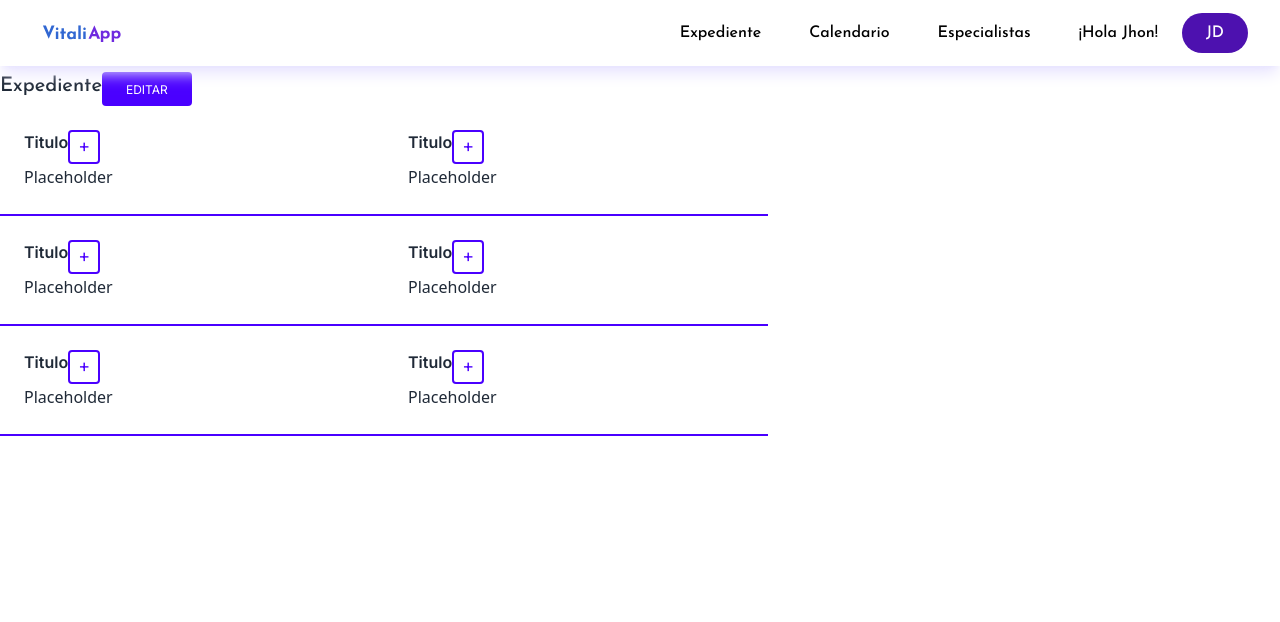
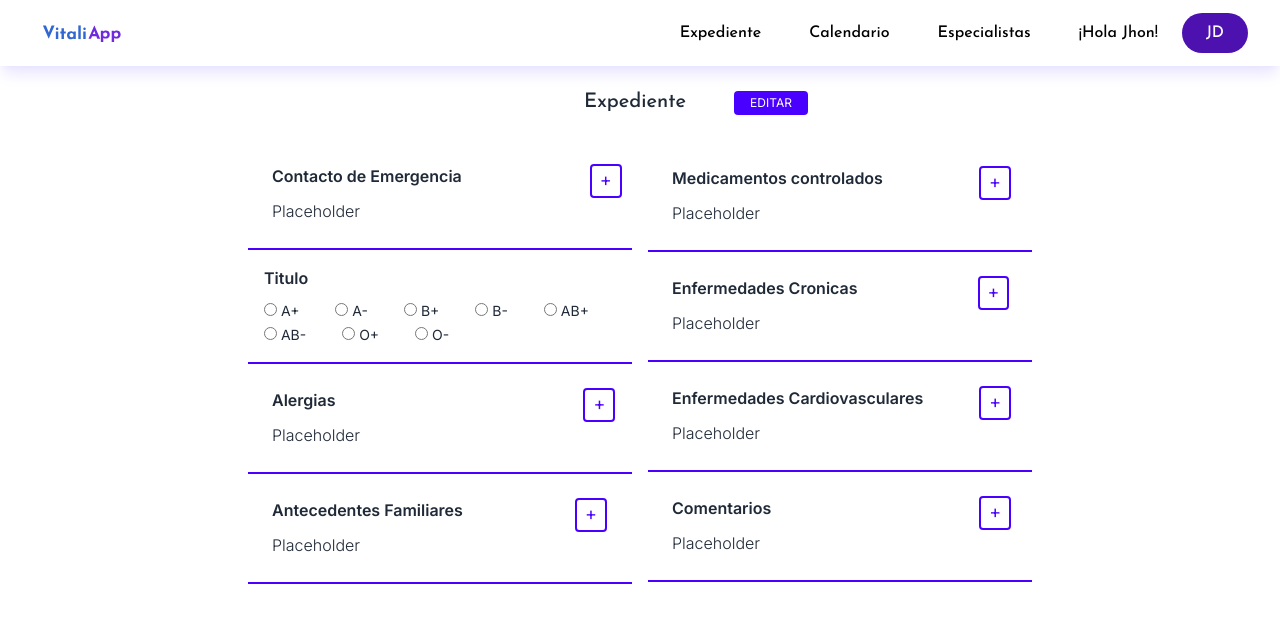
Before and after one commit to cuidat-28js/cuidat-app, a Next.js app: page /expediente in a window 1280 px wide. Shown: the top 622 px of the page. Built offline with nearby package versions, Linux system fonts and the light colour scheme.

Commit message:
hardcoded records page

```diff
--- a/src/app/expediente/page.js
+++ b/src/app/expediente/page.js
@@ -4,29 +4,83 @@ import AddBtn from "../components/Add-button"
 
 export default function Expediente() {
     return(
-        <main className="w-96 mt-16">
+        <main className="min-w-80 items-center justify-center mt-20">
             <Navbar/>
-            <div className="flex pt-2">
-                <h2 className="text-xl font-josefin-regular text-bold">Expediente</h2>
+            <div className="flex items-center justify-center md:flex pt-2 mb-2">
+                <h2 className="text-xl font-josefin-regular text-bold ml-28 pr-8">Expediente</h2>
+                <div className="ml-4">
                 <button
                     type="button"
-                    className="inline-block rounded bg-primary px-6 pb-2 pt-2.5 text-xs font-lato uppercase text-white hover:bg-white hover:border-primary hover:text-primary">
+                    className="inline-block rounded bg-primary px-4 pb-1 pt-1 text-xs font-lato uppercase text-white hover:bg-white hover:border-primary hover:text-primary">
                      editar
                 </button>
+                </div>
             </div>
-            <div className="lg:flex w-96:block">
-                <div className="block firstRow">
+            <div className="block items-center justify-center sm:flex pt-2 mb-2 w-80:block">
+                <div className=" m-2 firstRow">
                 <section className="relative flex w-96 flex-col bg-white border border-primary border-b-2 border-t-0 border-l-0 border-r-0">
                     <div className="w-96 p-4 m-2">
+                        <div className="flex w-full">
+                            <h5 className="mb-2 block font-semibold">
+                            Contacto de Emergencia
+                            </h5>
+                            <div className="p-0 ml-32 self-end">
+                                <AddBtn/>
+                            </div>
+                        </div>
+                        <p className="block font-lato text-base font-light leading-relaxed text-inherit antialiased">
+                        Placeholder
+                        </p>
+                     </div>
+                </section>
+                <section className="relative flex w-96 flex-col bg-white border border-primary border-b-2 border-t-0 border-l-0 border-r-0">
+                    <div className="w-96 p-2 m-2">
                         <div className="flex">
                             <h5 className="mb-2 block font-semibold">
                             Titulo
                             </h5>
-                            <div className="m-0 justify-self-end">
+                        </div>
+                        <div className="flex">
+                        <form>
+                            <label className="mr-9 mt-2 text-sm">
+                            <input type="radio" name="bloodtype" value="A+"/> A+
+                            </label>
+                            <label className="mr-9 mt-2 text-sm">
+                                <input type="radio" name="bloodtype" value="A-"/> A-
+                            </label>
+                            <label className="mr-9 mt-2 text-sm">
+                                <input type="radio" name="bloodtype" value="B+"/> B+
+                            </label>
+                            <label className="mr-9 mt-2 text-sm">
+                                <input type="radio" name="bloodtype" value="B-"/> B-
+                            </label>
+                            <label className="mr-9 mt-2 text-sm">
+                                <input type="radio" name="bloodtype" value="AB+"/> AB+
+                            </label>
+                            <label className="mr-9 mt-2 text-sm">
+                                <input type="radio" name="bloodtype" value="AB-"/> AB-
+                            </label>
+                            <label className="mr-9 mt-2 text-sm">
+                                <input type="radio" name="bloodtype" value="O+"/> O+
+                            </label>
+                            <label className="mr-9 mt-2 text-sm">
+                                <input type="radio" name="bloodtype" value="O-"/> O-
+                            </label>
+                            </form>
+                        </div>
+                     </div>
+                </section>
+                <section className="relative flex w-96 flex-col bg-white border border-primary border-b-2 border-t-0 border-l-0 border-r-0">
+                    <div className="w-96 p-4 m-2">
+                        <div className="flex">
+                            <h5 className="mb-2 pr-2 block font-semibold">
+                            Alergias
+                            </h5>
+                            <div className="p-0 ml-60 self-end">
                                 <AddBtn/>
                             </div>
                         </div>
-                        <p className="block font-sans text-base font-light leading-relaxed text-inherit antialiased">
+                        <p className="block font-lato text-base font-light leading-relaxed text-inherit antialiased">
                         Placeholder
                         </p>
                      </div>
@@ -35,13 +89,45 @@ export default function Expediente() {
                     <div className="w-96 p-4 m-2">
                         <div className="flex">
                             <h5 className="mb-2 block font-semibold">
-                            Titulo
+                            Antecedentes Familiares
                             </h5>
-                            <div className="m-0 justify-self-end">
+                            <div className="p-0 ml-28 self-end">
                                 <AddBtn/>
                             </div>
                         </div>
-                        <p className="block font-sans text-base font-light leading-relaxed text-inherit antialiased">
+                        <p className="block font-lato text-base font-light leading-relaxed text-inherit antialiased">
+                        Placeholder
+                        </p>
+                     </div>
+                </section>
+                </div>
+                <div className="block m-2 secondtRow">
+                <section className="relative flex w-96 flex-col bg-white border border-primary border-b-2 border-t-0 border-l-0 border-r-0">
+                    <div className="w-96 p-4 m-2">
+                        <div className="flex">
+                            <h5 className="mb-2 block font-semibold">
+                            Medicamentos controlados
+                            </h5>
+                            <div className="p-0 ml-24 self-end">
+                                <AddBtn/>
+                            </div>
+                        </div>
+                        <p className="block font-lato text-base font-light leading-relaxed text-inherit antialiased">
+                        Placeholder
+                        </p>
+                     </div>
+                </section>
+                <section className="relative flex w-96 flex-col bg-white border border-primary border-b-2 border-t-0 border-l-0 border-r-0">
+                    <div className="w-96 p-4 m-2">
+                        <div className="flex">
+                            <h5 className="mb-2 pr-2 block font-semibold">
+                            Enfermedades Cronicas
+                            </h5>
+                            <div className="p-0 ml-28 self-end">
+                                <AddBtn/>
+                            </div>
+                        </div>
+                        <p className="block font-lato text-base font-light leading-relaxed text-inherit antialiased">
                         Placeholder
                         </p>
                      </div>
@@ -50,30 +136,13 @@ export default function Expediente() {
                     <div className="w-96 p-4 m-2">
                         <div className="flex">
                             <h5 className="mb-2 block font-semibold">
-                            Titulo
+                            Enfermedades Cardiovasculares
                             </h5>
-                            <div className="m-0 justify-self-end">
+                            <div className="p-0 ml-14 self-end">
                                 <AddBtn/>
                             </div>
                         </div>
-                        <p className="block font-sans text-base font-light leading-relaxed text-inherit antialiased">
-                        Placeholder
-                        </p>
-                     </div>
-                </section>
-                </div>
-                <div className="block secondRow">
-                <section className="relative flex w-96 flex-col bg-white border border-primary border-b-2 border-t-0 border-l-0 border-r-0">
-                    <div className="w-96 p-4 m-2">
-                        <div className="flex">
-                            <h5 className="mb-2 block font-semibold">
-                            Titulo
-                            </h5>
-                            <div className="m-0 justify-self-end">
-                                <AddBtn/>
-                            </div>
-                        </div>
-                        <p className="block font-sans text-base font-light leading-relaxed text-inherit antialiased">
+                        <p className="block font-lato text-base font-light leading-relaxed text-inherit antialiased">
                         Placeholder
                         </p>
                      </div>
@@ -82,28 +151,13 @@ export default function Expediente() {
                     <div className="w-96 p-4 m-2">
                         <div className="flex">
                             <h5 className="mb-2 block font-semibold">
-                            Titulo
+                            Comentarios
                             </h5>
-                            <div className="m-0 justify-self-end">
+                            <div className="p-0 ml-52 self-end">
                                 <AddBtn/>
                             </div>
                         </div>
-                        <p className="block font-sans text-base font-light leading-relaxed text-inherit antialiased">
-                        Placeholder
-                        </p>
-                     </div>
-                </section>
-                <section className="relative flex w-96 flex-col bg-white border border-primary border-b-2 border-t-0 border-l-0 border-r-0">
-                    <div className="w-96 p-4 m-2">
-                        <div className="flex">
-                            <h5 className="mb-2 block font-semibold">
-                            Titulo
-                            </h5>
-                            <div className="m-0 justify-self-end">
-                                <AddBtn/>
-                            </div>
-                        </div>
-                        <p className="block font-sans text-base font-light leading-relaxed text-inherit antialiased">
+                        <p className="block font-lato text-base font-light leading-relaxed text-inherit antialiased">
                         Placeholder
                         </p>
                      </div>
```
